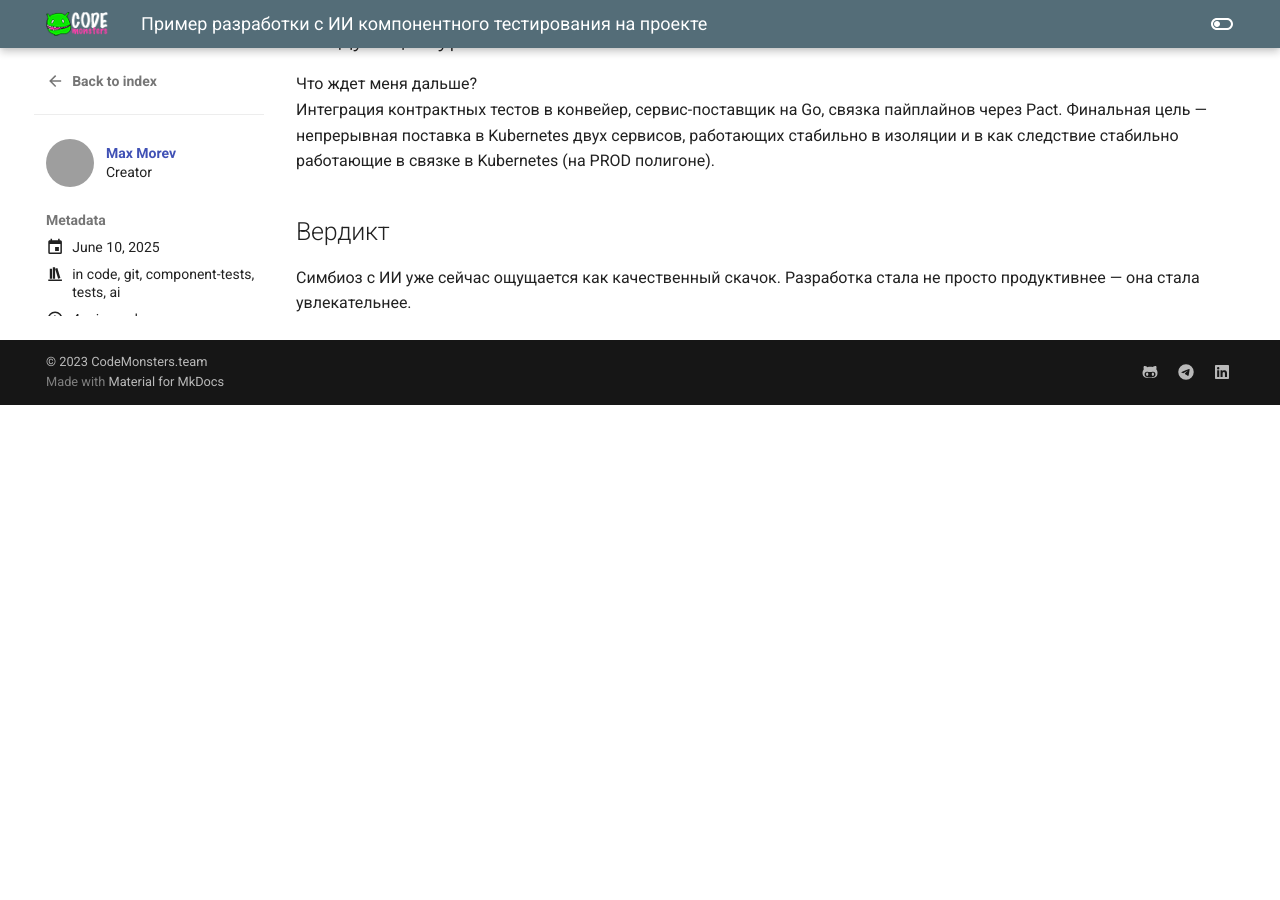
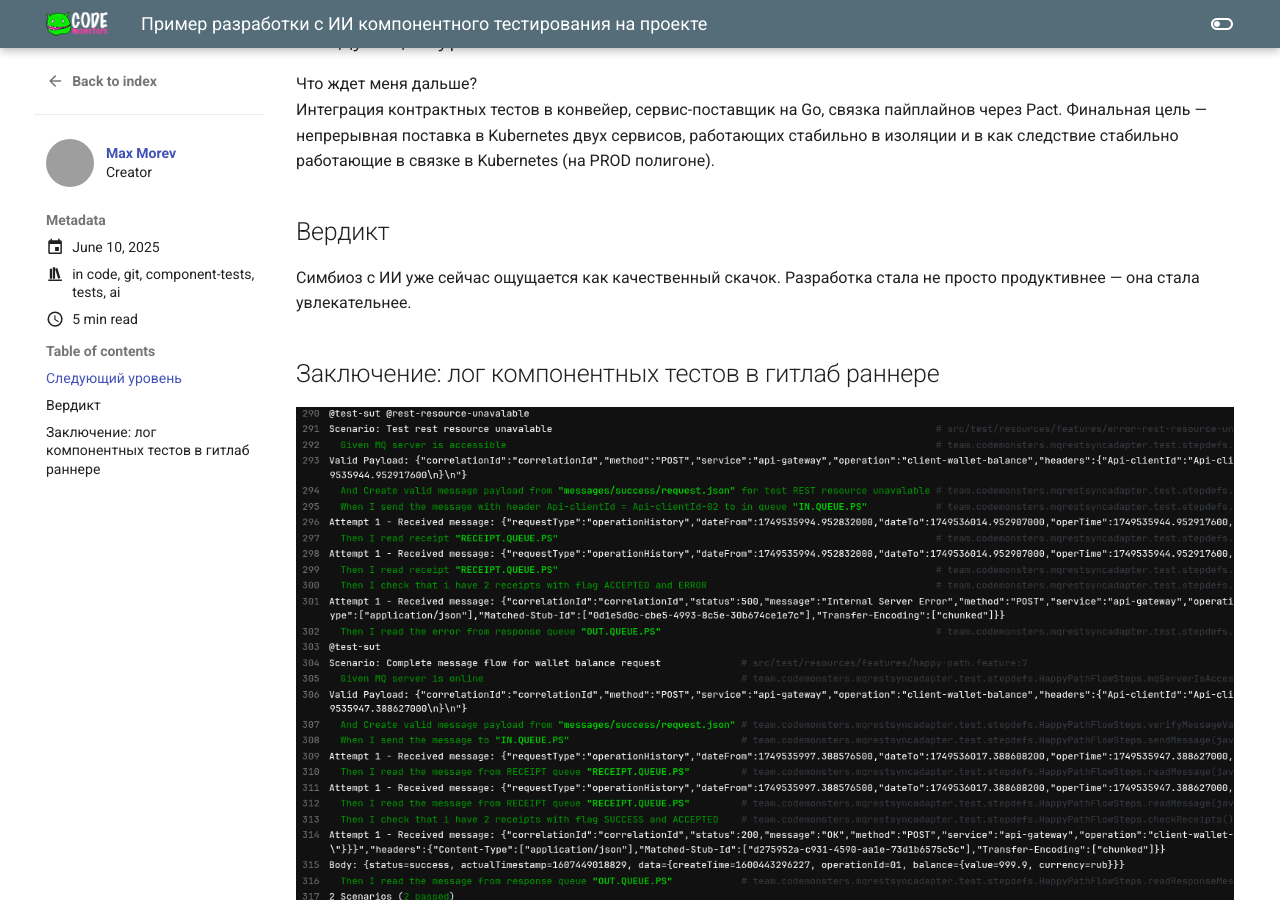
Before and after one commit to codemonstersteam/web-book, an MkDocs documentation site: the page built from docs/blog/posts/ai-component-tests-example.md, in a window 1280 px wide and 900 px high, scrolled down 6350 px. Built offline with MkDocs 1.6.1 and Material for MkDocs 9.7.7, drawn with Linux system fonts in a browser that asks for light colours; before the commit the page ends 6755 px from its top, so only the background shows below that; grey boxes are pictures that could not be loaded.

Commit message:
Добавлен log

```diff
--- a/docs/blog/posts/ai-component-tests-example.md
+++ b/docs/blog/posts/ai-component-tests-example.md
@@ -289,3 +289,11 @@ component-tests:
 ## Вердикт
 Cимбиоз с ИИ уже сейчас ощущается как качественный скачок.
 Разработка стала не просто продуктивнее — она стала увлекательнее.
+
+## Заключение: лог компонентных тестов в гитлаб раннере
+
+![img](ai-component-fragment-7.png)
+
+![img](ai-component-fragment-8.png)
+
+![img](ai-component-fragment-9.png)
```
Also changed, not shown: docs/blog/posts/ai-component-fragment-7.png (added), docs/blog/posts/ai-component-fragment-8.png (added), docs/blog/posts/ai-component-fragment-9.png (added).
